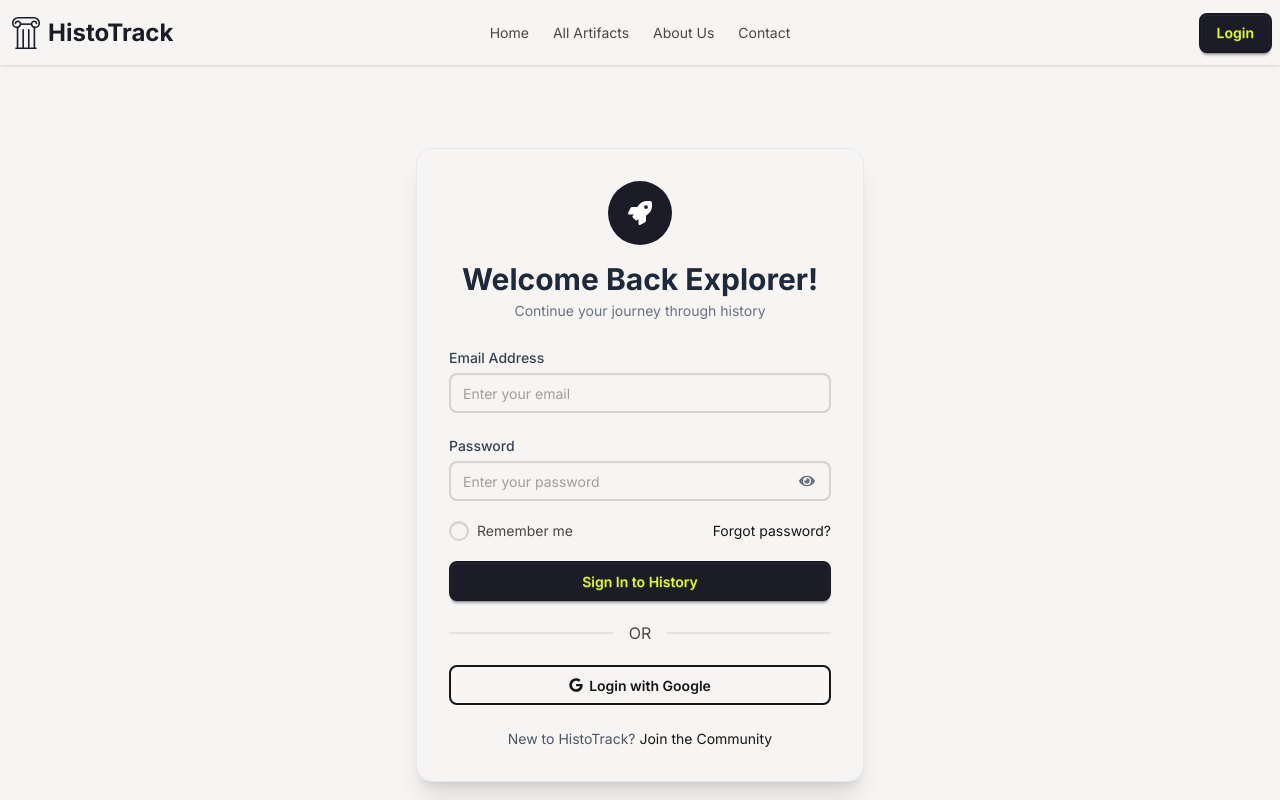
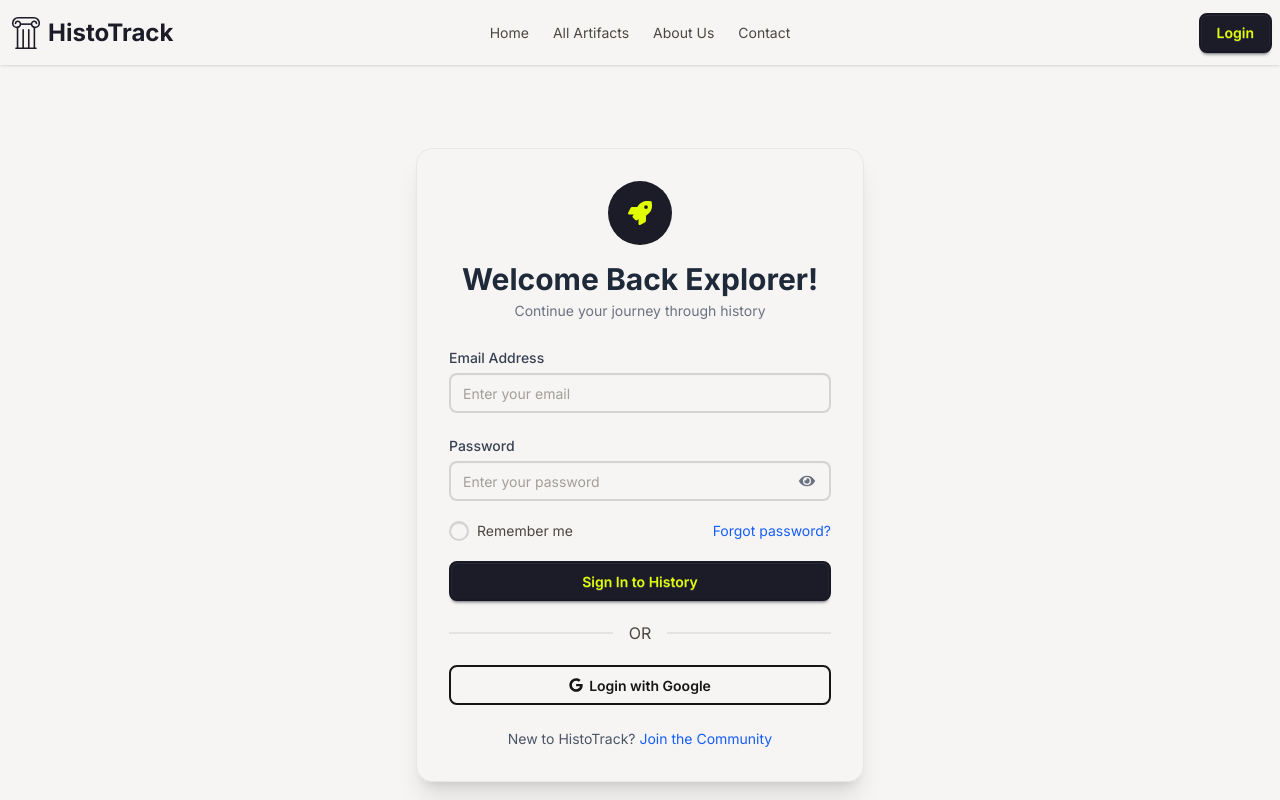
Before and after one commit to md-zeon/histo-track-client, a React (Vite) app: page /login in a window 1280 px wide. Shown: the top 800 px of the page. Built offline with nearby package versions, Linux system fonts and the light colour scheme; no server answers.

Commit message:
Deployed To Firebase

```diff
--- a/src/index.css
+++ b/src/index.css
@@ -31,6 +31,6 @@
 	display: none;
 }
 .hide-scrollbar {
-	-ms-overflow-style: none; /* IE and Edge */
-	scrollbar-width: none; /* Firefox */
+	-ms-overflow-style: none;
+	scrollbar-width: none;
 }
--- a/src/pages/About.jsx
+++ b/src/pages/About.jsx
@@ -1,6 +1,7 @@
 import { FaGlobe, FaCogs, FaUserFriends, FaHistory } from "react-icons/fa";
 import { motion } from "framer-motion";
 import SiteTitle from "../components/SiteTitle";
+import { Link } from "react-router";
 
 const features = [
 	{
@@ -85,12 +86,12 @@
 					Create an account to share your own discoveries or explore artifacts submitted by others. Together, we can
 					build a timeless archive of human history.
 				</p>
-				<a
-					href='/register'
+				<Link
+					to='/register'
 					className='btn btn-primary btn-wide text-lg'
 				>
 					Join the Community
-				</a>
+				</Link>
 			</section>
 		</div>
 	);
--- a/src/pages/Auth/ForgotPassword.jsx
+++ b/src/pages/Auth/ForgotPassword.jsx
@@ -1,6 +1,6 @@
 import { FaRocket } from "react-icons/fa";
 import { toast } from "react-toastify";
-import { useNavigate } from "react-router";
+import { Link, useNavigate } from "react-router";
 import SiteTitle from "../../components/SiteTitle";
 import useAuth from "../../hooks/useAuth";
 
@@ -61,12 +61,12 @@
 
 				<p className='text-center text-sm mt-6 text-gray-600'>
 					Remembered your password?{" "}
-					<a
-						href='/login'
+					<Link
+						to='/login'
 						className='text-blue-600 hover:underline'
 					>
 						Go back to login →
-					</a>
+					</Link>
 				</p>
 			</div>
 		</div>
--- a/src/pages/Auth/Login.jsx
+++ b/src/pages/Auth/Login.jsx
@@ -35,7 +35,7 @@
 			<SiteTitle>Login</SiteTitle>
 			<div className='card bg-base-100 max-w-md w-full shadow-xl rounded-2xl border border-gray-200 p-8 my-12'>
 				<div className='text-center mb-6'>
-					<div className='w-16 h-16 mx-auto bg-primary rounded-full flex items-center justify-center text-white text-2xl'>
+					<div className='w-16 h-16 mx-auto bg-primary rounded-full flex items-center justify-center text-primary-content text-2xl'>
 						<FaRocket />
 					</div>
 					<h2 className='text-3xl font-bold mt-4 text-gray-800'>Welcome Back Explorer!</h2>
@@ -86,7 +86,7 @@
 						</label>
 						<Link
 							to='/forgot-password'
-							className='text-neutral hover:underline'
+							className='text-blue-600 hover:underline'
 						>
 							Forgot password?
 						</Link>
@@ -107,7 +107,7 @@
 					New to HistoTrack?{" "}
 					<Link
 						to='/register'
-						className='text-neutral hover:underline'
+						className='text-blue-600 hover:underline'
 					>
 						Join the Community
 					</Link>
--- a/src/pages/Auth/Register.jsx
+++ b/src/pages/Auth/Register.jsx
@@ -51,7 +51,7 @@
 			<SiteTitle>Register</SiteTitle>
 			<div className='card bg-base-100 max-w-md w-full shadow-xl rounded-2xl border border-gray-200 p-8'>
 				<div className='text-center mb-6'>
-					<div className='w-16 h-16 mx-auto bg-primary rounded-full flex items-center justify-center text-white text-2xl'>
+					<div className='w-16 h-16 mx-auto bg-primary rounded-full flex items-center justify-center text-primary-content text-2xl'>
 						<FaRocket />
 					</div>
 					<h2 className='text-3xl font-bold mt-4'>Join HistoTrack!</h2>
@@ -129,7 +129,7 @@
 					Already have an account?{" "}
 					<Link
 						to='/login'
-						className='text-neutral hover:underline'
+						className='text-blue-600 hover:underline'
 					>
 						Login here
 					</Link>
--- a/src/pages/Home/FunFacts.jsx
+++ b/src/pages/Home/FunFacts.jsx
@@ -11,7 +11,7 @@
 	return (
 		<section className='max-w-6xl mx-auto px-6 py-20'>
 			<div className='text-center mb-12'>
-				<h2 className='text-4xl font-bold mb-4'>💡 Did You Know?</h2>
+				<h2 className='text-4xl font-bold mb-4'>Did You Know?</h2>
 				<p className='text-gray-600 max-w-2xl mx-auto'>
 					Historical trivia that will spark your curiosity and appreciation for the past.
 				</p>
```
